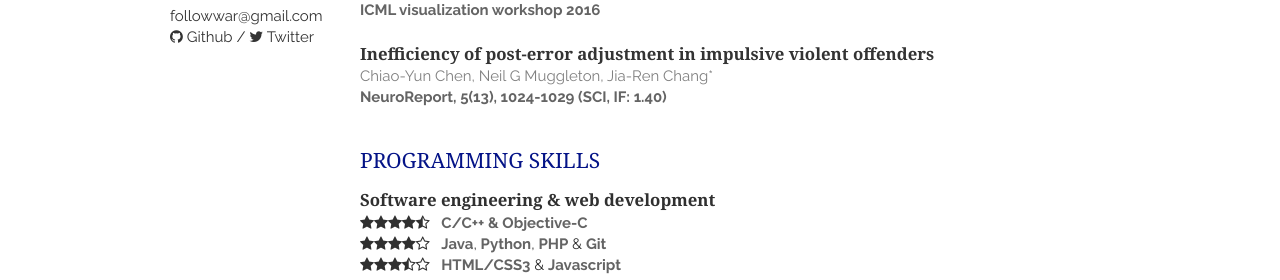
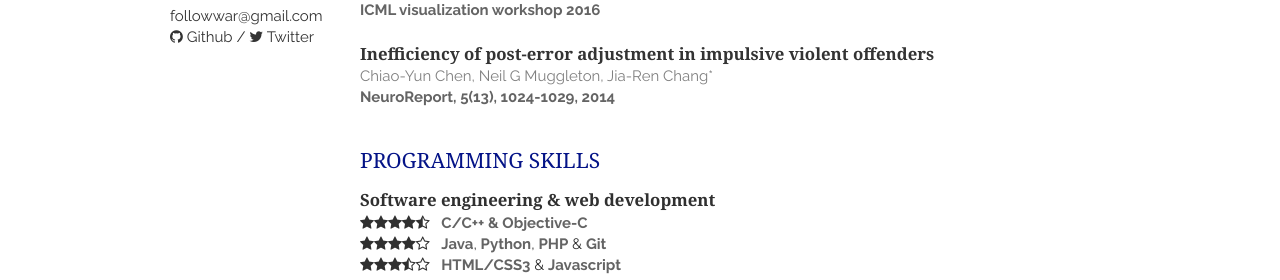
Before and after one commit to JiaRenChang/JiaRenChang.github.io, a Jekyll site: the page built from index.html, in a window 1280 px wide. Shown: the part 415-695 px from the top of the page. Built offline with Jekyll 4.4.1, drawn with Linux system fonts in a browser that asks for light colours; nearby versions of some CDN libraries; the list of posts is cut into pages by our own code.

Commit message:
Update education.html

```diff
--- a/_includes/education.html
+++ b/_includes/education.html
@@ -33,7 +33,7 @@
             <span>Chiao-Yun Chen, Neil G Muggleton, Jia-Ren Chang*</span>
         </header>
         <p>
-            <em>NeuroReport, 5(13), 1024-1029 (SCI, IF: 1.40)</em>
+            <em>NeuroReport, 5(13), 1024-1029, 2014</em>
         </p>
     </article>
 </section>
```
